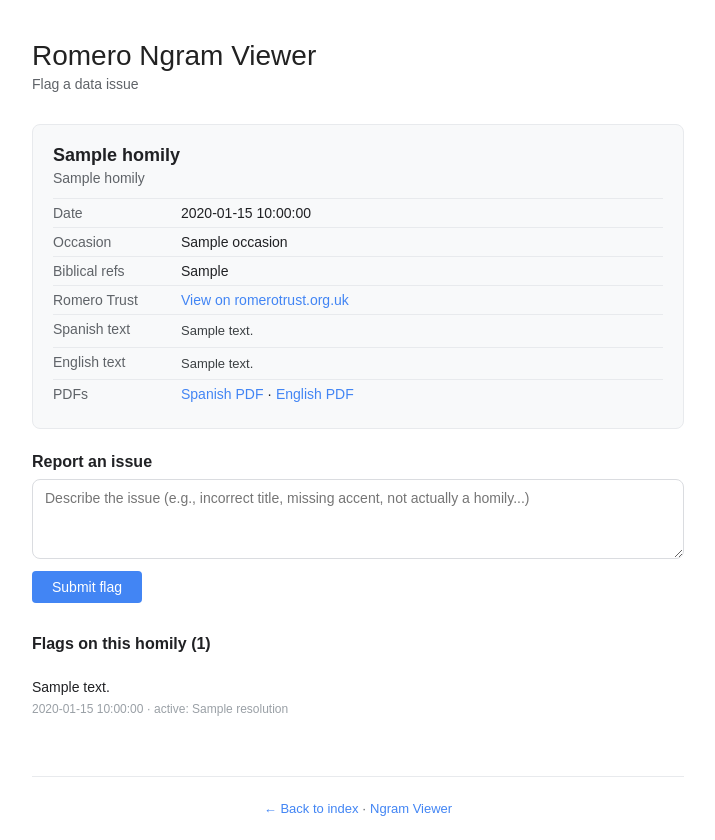
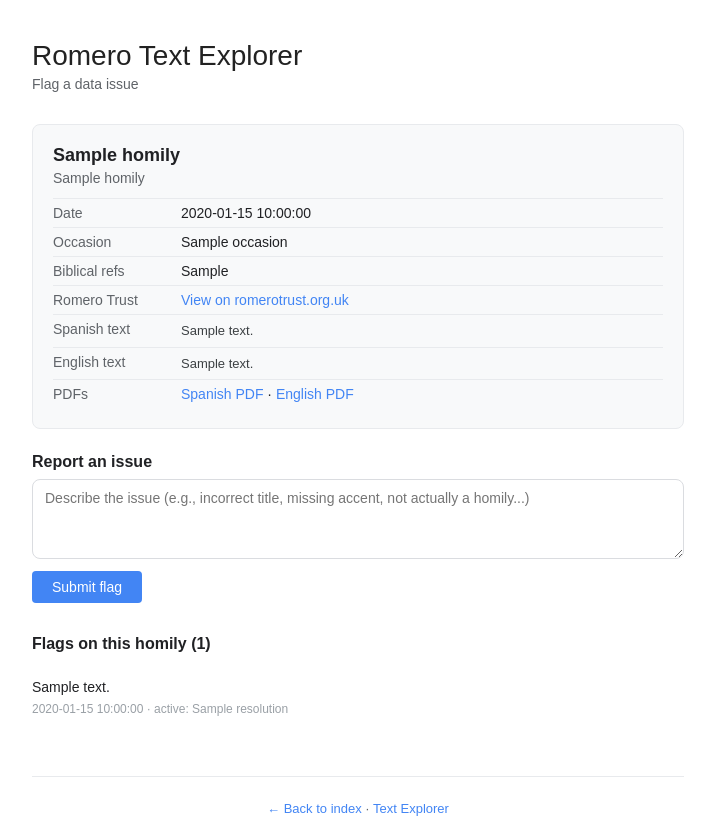
Before and after one commit to bdhamilton/romero, a Flask app: template templates/flag.html in a window 1280 px wide. Shown: the whole page, without its empty margins (282-997 px from the left). Run offline with Flask 3, Linux system fonts and the light colour scheme; the template is opened without the code that fills it: most values are stand-ins (such as "Sample title", 1, 10 or a date in 2020); parts of the project's set-up code (start-up, migrations or seed data) failed here and were passed over.

Commit message:
Rename from Romero Ngram Viewer to Romero Text Explorer
Co-Authored-By: Claude Opus 4.6 <noreply@anthropic.com>

```diff
--- a/app.py
+++ b/app.py
@@ -1,6 +1,6 @@
 #!/usr/bin/env python3
 """
-Flask web app for Romero Ngram Viewer and homily browsing.
+Flask web app for Romero Text Explorer and homily browsing.
 """
 
 from flask import Flask, render_template, abort, request, jsonify, redirect, url_for
@@ -149,6 +149,6 @@ if __name__ == '__main__':
         print("Run build_database.py first")
         exit(1)
 
-    print("Starting Romero Ngram Viewer")
+    print("Starting Romero Text Explorer")
     print("Open http://localhost:5000 in your browser")
     app.run(debug=False, port=5000)
--- a/scripts/build_database.py
+++ b/scripts/build_database.py
@@ -103,7 +103,7 @@ def main():
 
     print("""
 ╔═══════════════════════════════════════════════════════════════════╗
-║            Romero Ngram Viewer - Data Collection                  ║
+║            Romero Text Explorer - Data Collection                  ║
 ║          Builds database from Romero Trust website                ║
 ╚═══════════════════════════════════════════════════════════════════╝
     """)
--- a/templates/flag.html
+++ b/templates/flag.html
@@ -3,7 +3,7 @@
 <head>
     <meta charset="UTF-8">
     <meta name="viewport" content="width=device-width, initial-scale=1.0">
-    <title>Flag Issue - {{ homily['date'] }} - Romero Ngram Viewer</title>
+    <title>Flag Issue - {{ homily['date'] }} - Romero Text Explorer</title>
     <style>
         * { margin: 0; padding: 0; box-sizing: border-box; }
 
@@ -186,7 +186,7 @@
 <body>
     <div class="page">
         <div class="header">
-            <h1><a href="{{ url_for('ngram_viewer') }}">Romero Ngram Viewer</a></h1>
+            <h1><a href="{{ url_for('ngram_viewer') }}">Romero Text Explorer</a></h1>
             <p class="subtitle">Flag a data issue</p>
         </div>
 
@@ -277,7 +277,7 @@
 
         <div class="footer">
             <p><a href="{{ url_for('browse') }}">&larr; Back to index</a>
-            &middot; <a href="{{ url_for('ngram_viewer') }}">Ngram Viewer</a></p>
+            &middot; <a href="{{ url_for('ngram_viewer') }}">Text Explorer</a></p>
         </div>
     </div>
 </body>
--- a/templates/index.html
+++ b/templates/index.html
@@ -3,7 +3,7 @@
 <head>
     <meta charset="UTF-8">
     <meta name="viewport" content="width=device-width, initial-scale=1.0">
-    <title>Browse Homilies - Romero Ngram Viewer</title>
+    <title>Browse Homilies - Romero Text Explorer</title>
     <style>
         * { margin: 0; padding: 0; box-sizing: border-box; }
 
@@ -185,7 +185,7 @@
 <body>
     <div class="page">
         <div class="header">
-            <h1><a href="{{ url_for('ngram_viewer') }}">Romero Ngram Viewer</a></h1>
+            <h1><a href="{{ url_for('ngram_viewer') }}">Romero Text Explorer</a></h1>
             <p class="subtitle">{{ homilies|length }} homilies &middot; March 1977 – March 1980</p>
         </div>
 
@@ -248,7 +248,7 @@
 
         <div class="footer">
             <p>Data sourced from <a href="https://www.romerotrust.org.uk" target="_blank">The Romero Trust</a>
-            &middot; <a href="{{ url_for('ngram_viewer') }}">Ngram Viewer</a></p>
+            &middot; <a href="{{ url_for('ngram_viewer') }}">Text Explorer</a></p>
         </div>
     </div>
 </body>
--- a/templates/ngram.html
+++ b/templates/ngram.html
@@ -3,7 +3,7 @@
 <head>
     <meta charset="UTF-8">
     <meta name="viewport" content="width=device-width, initial-scale=1.0">
-    <title>Romero Ngram Viewer</title>
+    <title>Romero Text Explorer</title>
     <script src="https://cdn.jsdelivr.net/npm/chart.js"></script>
     <script src="https://cdn.jsdelivr.net/npm/chartjs-plugin-annotation"></script>
     <style>
@@ -205,7 +205,7 @@
 <body>
     <div class="page">
         <div class="header">
-            <h1>Romero Ngram Viewer</h1>
+            <h1>Romero Text Explorer</h1>
             <p class="subtitle">Word frequency in Archbishop Romero's homilies, 1977–1980</p>
         </div>
 
```
Also changed, not shown: README.md.
